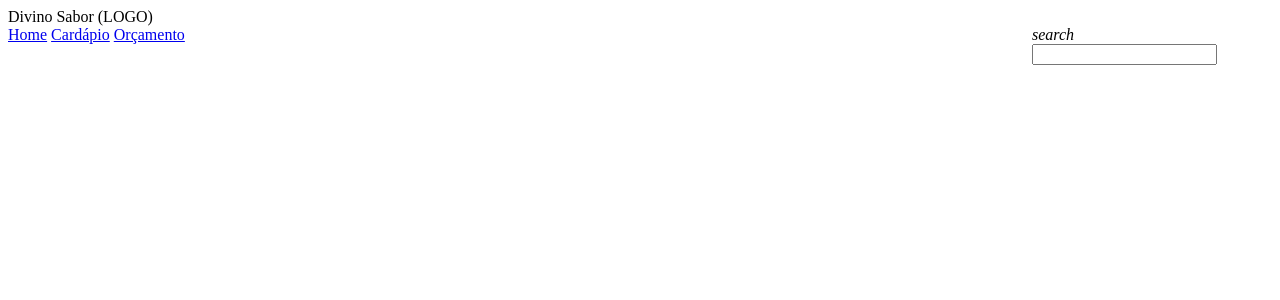
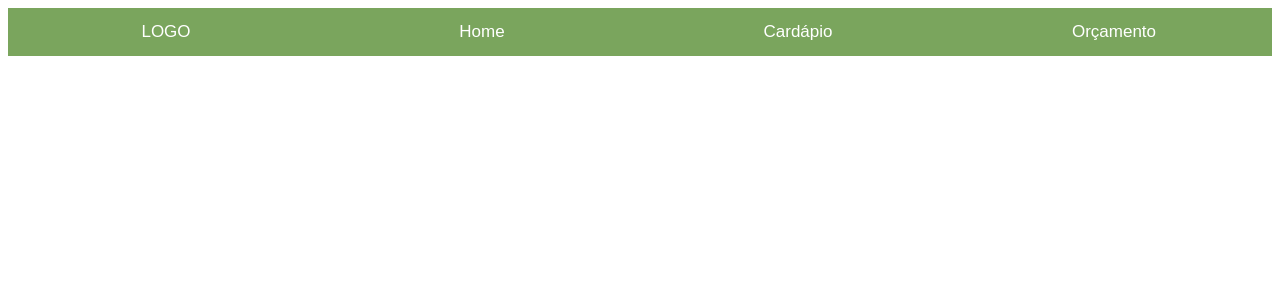
Before and after one commit to sessimsamirah/DivinoSabor, a PHP site: page /head.php in a window 1280 px wide. Shown: the top 300 px of the page. Run offline with PHP 8.4, Linux system fonts and the light colour scheme.

Commit message:
comitando cabeçalho novo

```diff
--- a/head.php
+++ b/head.php
@@ -1,62 +1,41 @@
-
 
 
 <?php
 echo '
 
-        <!-- Simple header with scrollable tabs. -->
-        <div class="mdl-layout mdl-js-layout mdl-layout--fixed-header" >
-  <header class="mdl-layout__header" style="position: fixed;">
-      <!-- Expandable Textfield -->
 
+         <style>
+       /* Style the tab buttons */
+.tablink {
+    background-color: #7AA55D;
+    color: white;
+    float: left;
+    border: none;
+    outline: none;
+    cursor: pointer;
+    padding: 14px 16px;
+    font-size: 17px;
+    width: 25%;
+}
 
-    <div class="mdl-layout__header-row">
+/* Change background color of buttons on hover */
+.tablink:hover {
+    background-color: #777;
+}
 
-      <!-- Title -->
-      <span class="mdl-layout-title">Divino Sabor (LOGO)</span>
-       <div class="mdl-textfield mdl-js-textfield mdl-textfield--expandable
-            mdl-textfield--floating-label mdl-textfield--align-right" style="margin-left: 80%; position: fixed; ">
-        <label class="mdl-button mdl-js-button mdl-button--icon"
-               for="fixed-header-drawer-exp">
-          <i class="material-icons">search</i>
-        </label>
-        <div class="mdl-textfield__expandable-holder">
-          <input class="mdl-textfield__input" type="text" name="sample"
-                 id="fixed-header-drawer-exp">
-        </div>
-      </div>
-    </div>
+/* Set default styles for tab content */
+.tabcontent {
+    color: white;
+    display: none;
+    padding: 50px;
+    text-align: center;
+}
 
-    <!-- Tabs -->
-    <div class="mdl-layout__tab-bar mdl-js-ripple-effect">
-      <a href="#" class="mdl-layout__tab">Home</a>
-      <a href="cardapio.php" class="mdl-layout__tab">Cardápio</a>
-      <a href="#" class="mdl-layout__tab">Orçamento</a>
-    </div>
-  </header>
+        </style>
 
-  <main class="mdl-layout__content">
-    <section class="mdl-layout__tab-panel is-active" id="scroll-tab-1">
-      <div class="page-content"><!-- Your content goes here --></div>
-    </section>
-    <section class="mdl-layout__tab-panel" id="scroll-tab-2">
-      <div class="page-content"><!-- Your content goes here --></div>
-    </section>
-    <section class="mdl-layout__tab-panel" id="scroll-tab-3">
-      <div class="page-content"><!-- Your content goes here --></div>
-    </section>
-    <section class="mdl-layout__tab-panel" id="scroll-tab-4">
-      <div class="page-content"><!-- Your content goes here --></div>
-    </section>
-    <section class="mdl-layout__tab-panel" id="scroll-tab-5">
-      <div class="page-content"><!-- Your content goes here --></div>
-    </section>
-    <section class="mdl-layout__tab-panel" id="scroll-tab-6">
-      <div class="page-content"><!-- Your content goes here --></div>
-    </section>
-  </main>
-</div>
-
+<button class="tablink">LOGO</button>
+<a href="index.php"><button class="tablink" onclick="openCity("Paris", this, "green">Home</button></a>
+<a href="cardapio.php"><button class="tablink" onclick="openCity("Paris", this, "green")">Cardápio</button></a>
+<button class="tablink" onclick="openCity("Paris", this, "green")">Orçamento</button>
 ';
-
 ?>
```
